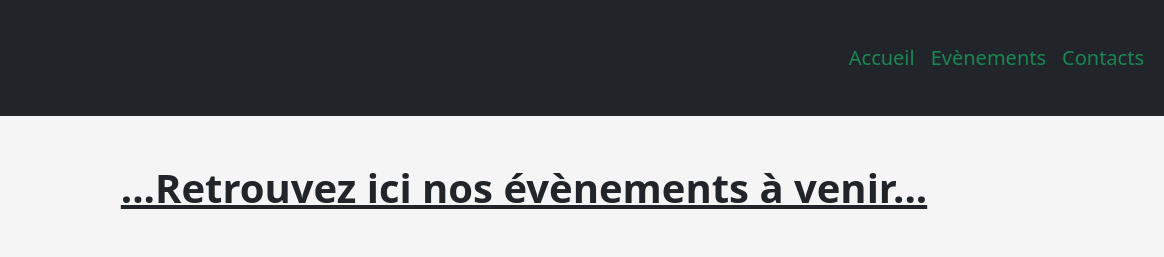
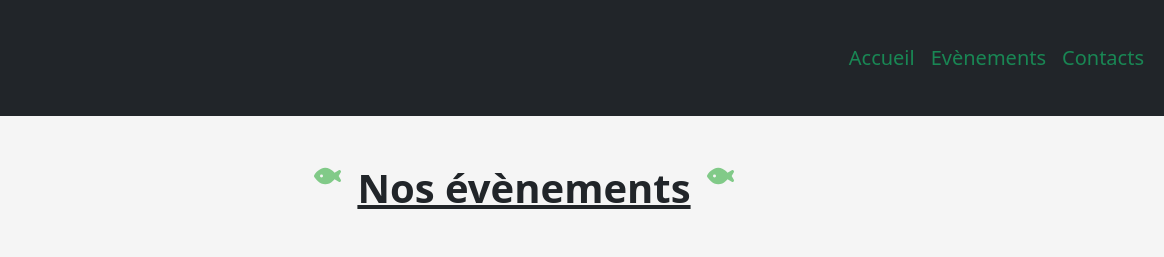
Before and after one commit to NicolasFr83/Association-de-p-che-du-Var, a website: page events.html in a window 1280 px wide. Shown: the top 257 px of the page, 116-1280 px from the left. Drawn offline with nearby package versions, Linux system fonts and the light colour scheme.

Commit message:
add icon-fish + animation

```diff
--- a/asset/css/style.css
+++ b/asset/css/style.css
@@ -22,3 +22,15 @@ body{
 .mt-6{
     margin-top: 10%;
 }
+
+@keyframes rotating {
+    from {
+        transform: rotate(0deg);
+    }
+    to {
+        transform: rotate(360deg);
+    }
+}
+.fish {
+    animation: rotating 2s linear infinite;
+}
--- a/events.html
+++ b/events.html
@@ -42,10 +42,23 @@
 
     <!-- START-main -->
     <main>
-        <div class="container-fluid mt-5 mb-5 ">
-            <h1 class="text-center fw-bold fs-1 text-decoration-underline">
-                ...Retrouvez ici nos évènements à venir...
+        <div class="container-fluid d-flex mt-5 mb-5 justify-content-center">
+            <svg xmlns="http://www.w3.org/2000/svg" height="1.5em" viewBox="0 0 576 512" class="fish" fill="rgb(129, 202, 136)">
+                <path d="M180.5 141.5C219.7 108.5 272.6
+                80 336 80s116.3 28.5 155.5 61.5c39.1 33 66.9 72.4 81 99.8c4.7 9.2 4.7 20.1 0 29.3c-14.1 27.4-41.9 66.8-81
+                99.8C452.3 403.5 399.4 432 336 432s-116.3-28.5-155.5-61.5c-16.2-13.7-30.5-28.5-42.7-43.1L48.1 379.6c-12.5
+                7.3-28.4 5.3-38.7-4.9S-3 348.7 4.2 336.1L50 256 4.2 175.9c-7.2-12.6-5-28.4 5.3-38.6s26.1-12.2 38.7-4.9l89.7
+                52.3c12.2-14.6 26.5-29.4 42.7-43.1zM448 256a32 32 0 1 0 -64 0 32 32 0 1 0 64 0z"/></svg>
+            <h1 class="text-center fw-bold fs-1 ms-3 text-decoration-underline">
+                Nos évènements
             </h1>
+            <svg xmlns="http://www.w3.org/2000/svg" height="1.5em" class=" ms-3 fish" viewBox="0 0 576 512" fill="rgb(129, 202, 136)">
+                <path d="M180.5 141.5C219.7 108.5
+                272.6 80 336 80s116.3 28.5 155.5 61.5c39.1 33 66.9 72.4 81 99.8c4.7 9.2 4.7 20.1 0 29.3c-14.1
+                27.4-41.9 66.8-81 99.8C452.3 403.5 399.4 432 336 432s-116.3-28.5-155.5-61.5c-16.2-13.7-30.5-28.5-42.7-43.1L48.1
+                379.6c-12.5 7.3-28.4 5.3-38.7-4.9S-3 348.7 4.2 336.1L50 256 4.2 175.9c-7.2-12.6-5-28.4 5.3-38.6s26.1-12.2 38.7-4.9l89.7
+                52.3c12.2-14.6 26.5-29.4 42.7-43.1zM448 256a32 32 0 1 0 -64 0 32 32 0 1 0 64 0z"/>
+                </svg>
         </div>
         <div>
             <h2 class="mt-5 ms-5 textcolor text-decoration-underline  fw-bold fs-2">Janvier 2024 :</h2>
@@ -110,7 +123,7 @@
 
     <!-- START-footer -->
     <footer class="mt-6 bg-dark">
-        <div class="container-fluid ">
+        <div class="container-fluid border-top border-2 border-success ">
             <div class="row">
                 <p class="col-md-12 mt-3 text-light text-center text-fs-5">tous droits réservés</p>
                 <p class="col-md-12 mt-2 text-light text-center text-fs-6"> 2023</p>
```
Also changed, not shown: contact.html (+24 -6 lines), index.html (+20 -6 lines), asset/images/fish-solid.svg (added).
